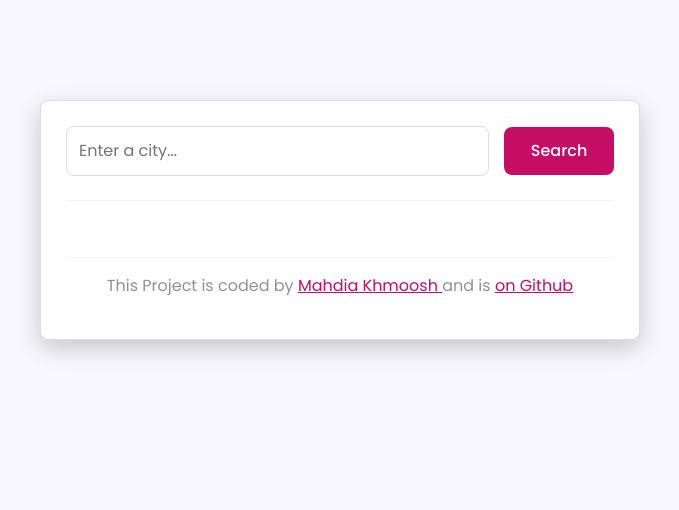
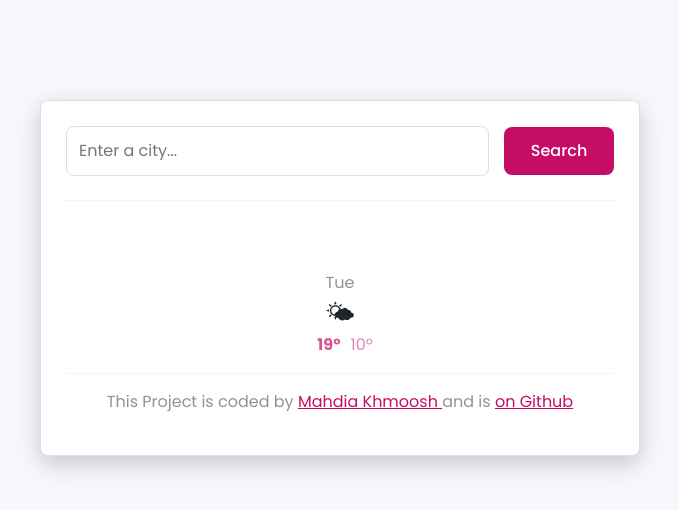
Before and after one commit to Mahdia-123/week-4-final-project, a plain HTML site: page index.html in a window 1280 px wide. Shown: the whole page, without its empty margins (300-979 px from the left). Drawn offline with nearby package versions, Linux system fonts and the light colour scheme; no server answers; a web font is replaced by a local one.

Commit message:
added weather forecast

```diff
--- a/index.html
+++ b/index.html
@@ -28,6 +28,7 @@
   </head>
   <body>
     <div class="container">
+      <main>
         <form id="search-form">
           <input
             type="text"
@@ -52,6 +53,19 @@
             </div>
           </div>
         </div>
+        <div class="weather-forecast" id="forecast">
+          <div class="weather-forecast-day">
+            <div class="weather-forecast-date">Tue</div>
+            <div class="weather-forecast-icon">🌤</div>
+            <div class="weather-forecast-temperatures">
+              <div class="weather-forecast-temperature-max">
+                <strong>19º</strong>
+              </div>
+              <div class="weather-forecast-temperature-min">10º</div>
+            </div>
+          </div>
+        </div>
+      </main>
       <hr />
       <footer>
         <p>
--- a/src/script.js
+++ b/src/script.js
@@ -44,6 +44,28 @@ function displayWeather(response) {
 
 
 `;
+  function displayForecast() {
+    let forecastDays = ["Tue", "Wed", "Thur", "Fri", "Sat"];
+    let forecastHtml = "";
+    forecastDays.forEach(function (forecastDay) {
+      forecastHtml =
+        forecastHtml +
+        ` <div class="weather-forecast-day">
+            <div class="weather-forecast-date">${forecastDay}</div>
+            <div class="weather-forecast-icon">🌤</div>
+            <div class="weather-forecast-temperatures">
+              <div class="weather-forecast-temperature-max">
+                <strong>19º</strong>
+              </div>
+              <div class="weather-forecast-temperature-min">10º</div>
+            </div>
+          </div>`;
+    });
+    let forcast = document.getElementById("forecast");
+    forcast.innerHTML = forecastHtml;
+  }
+
+  displayForecast();
   let moreDetails = document.getElementById("more-details");
   moreDetails.innerHTML = `  <span>Humidity: <strong>${
     response.data.temperature.humidity
--- a/src/styles.css
+++ b/src/styles.css
@@ -77,6 +77,33 @@ strong {
   bottom: -15px;
   margin-left: 30px;
 }
+.weather-forecast-date {
+  color: #686767b7;
+  font-size: 16px;
+  text-align: center;
+  line-height: 1.5;
+}
+.weather-forecast {
+  display: flex;
+  justify-content: space-around;
+  margin-top: 30px;
+}
+.weather-forecast-icon {
+  font-size: 25px;
+  text-align: center;
+}
+.weather-forecast-temperatures {
+  display: flex;
+  justify-content: center;
+}
+.weather-forecast-temperature-max {
+  padding: 0 10px;
+  opacity: 0.7;
+}
+.weather-forecast-temperature-min {
+  color: #c50d66;
+  opacity: 0.5;
+}
 footer p {
   text-align: center;
   color: #686767b7;
```
Lines whose indentation alone changed are shown as unchanged.
